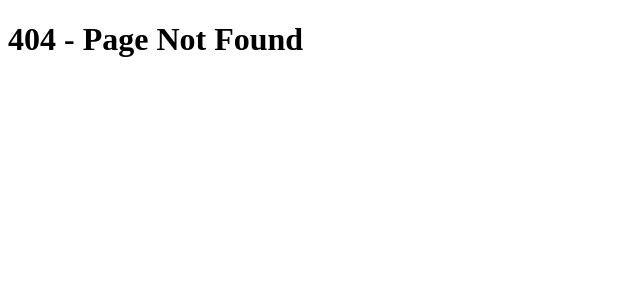
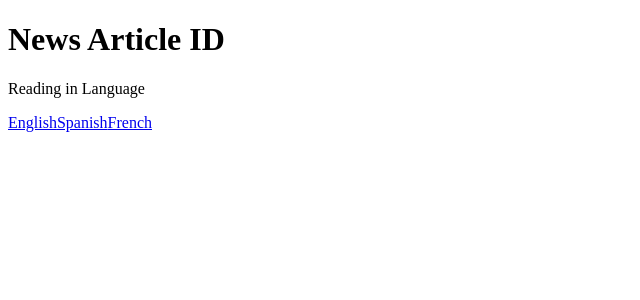
Before and after one commit to mohsin-356/routing-demo, a Next.js app: page /articles/1 in a window 1280 px wide. Before the commit this address had no page. Shown: the top 300 px of the page, without its empty margins (0-640 px from the left). Built offline with nearby package versions, Linux system fonts and the light colour scheme.

Commit message:
Add NewsArticle component to display article details with language options

```diff
--- /dev/null
+++ b/src/app/articles/[articleId]/page.tsx
@@ -0,0 +1,19 @@
+import Link from "next/link";
+
+export default function NewsArticle(
+    { params, searchParams }:
+    { params: Promise<{ articleID: string }>, searchParams: { lang?: string } }
+)
+{
+    console.log(params);
+    console.log(searchParams);
+    return <div>
+        <h1>News Article ID</h1>
+        <p>Reading in Language</p>
+        <div>
+            <Link href="/articles/breaking-news-123?lang=en">English</Link>
+            <Link href="/articles/breaking-news-123?lang=es">Spanish</Link>
+            <Link href="/articles/breaking-news-123?lang=fr">French</Link>
+        </div>
+    </div>
+}
```
